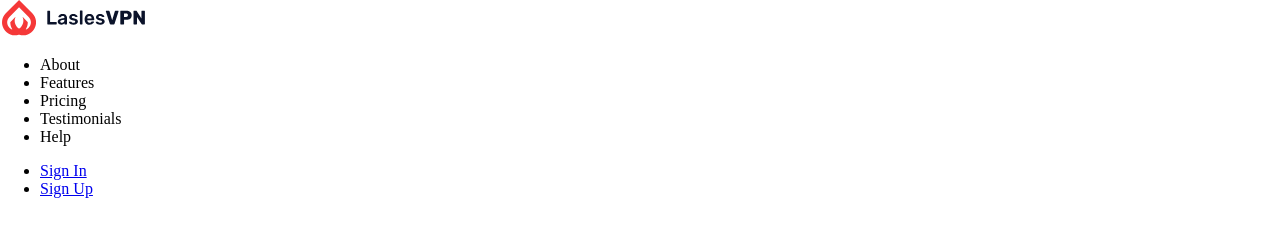
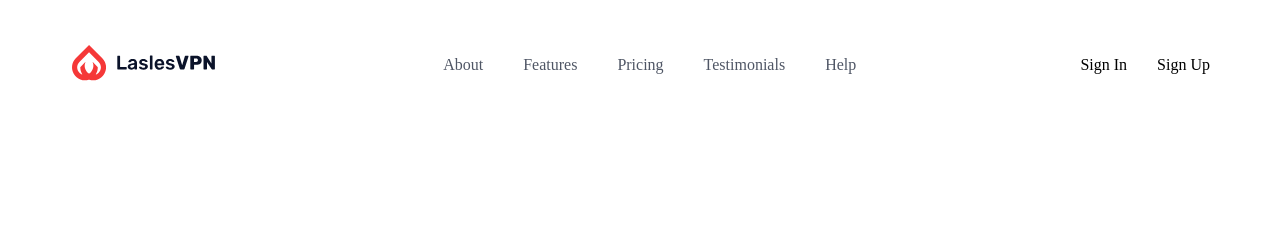
Before and after one commit to Firax-Cobalt/Lasles, a website: page source/index.html in a window 1280 px wide. Drawn offline with nearby package versions, Linux system fonts and the light colour scheme; files that its build step writes are made by us from their sources.

Commit message:
Стилизовал шапку, навигацию и списки

```diff
--- a/source/index.html
+++ b/source/index.html
@@ -19,11 +19,21 @@
         </a>
         <nav class="main-header__nav main-nav">
           <ul class="main-nav__list site-list">
-            <li class="site-list__item">About</li>
-            <li class="site-list__item">Features</li>
-            <li class="site-list__item">Pricing</li>
-            <li class="site-list__item">Testimonials</li>
-            <li class="site-list__item">Help</li>
+            <li class="site-list__item">
+              <a class="site-list__link" href="#">About</a>
+            </li>
+            <li class="site-list__item">
+              <a class="site-list__link" href="#">Features</a>
+            </li>
+            <li class="site-list__item">
+              <a class="site-list__link" href="#">Pricing</a>
+            </li>
+            <li class="site-list__item">
+              <a class="site-list__link" href="#">Testimonials</a>
+            </li>
+            <li class="site-list__item">
+              <a class="site-list__link" href="#">Help</a>
+            </li>
           </ul>
         </nav>
 
--- a/source/less/components/main-header.less
+++ b/source/less/components/main-header.less
@@ -0,0 +1,10 @@
+.main-header__wrapper {
+  display: flex;
+  justify-content: space-between;
+  align-items: center;
+
+  width: 1140px;
+
+  margin: 0 auto;
+  margin-top: 45px;
+}
--- a/source/less/components/main-nav.less
+++ b/source/less/components/main-nav.less
@@ -0,0 +1,5 @@
+.main-nav__list {
+  .indent-list();
+
+  display: flex;
+}
--- a/source/less/components/site-list.less
+++ b/source/less/components/site-list.less
@@ -0,0 +1,13 @@
+.site-list__item {
+  margin-right: 40px;
+
+  &:last-child {
+    margin-right: 0;
+  }
+}
+
+.site-list__link {
+  .indent-link();
+
+  color: @color-4;
+}
--- a/source/less/components/user-list.less
+++ b/source/less/components/user-list.less
@@ -0,0 +1,15 @@
+.user-list {
+  .indent-list();
+
+  display: flex;
+}
+
+.user-list__item {
+  &:first-child {
+    margin-right: 30px;
+  }
+}
+
+.user-list__link {
+  .indent-link();
+}
```
